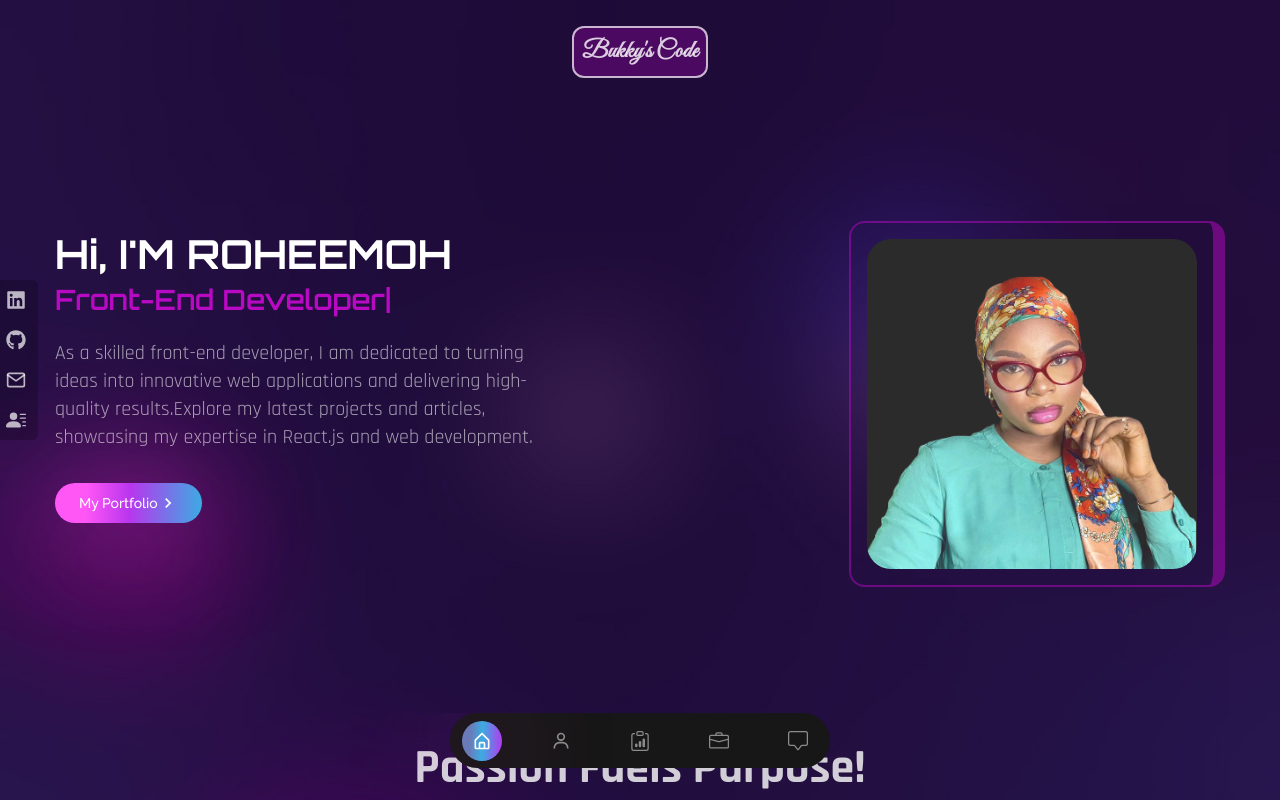
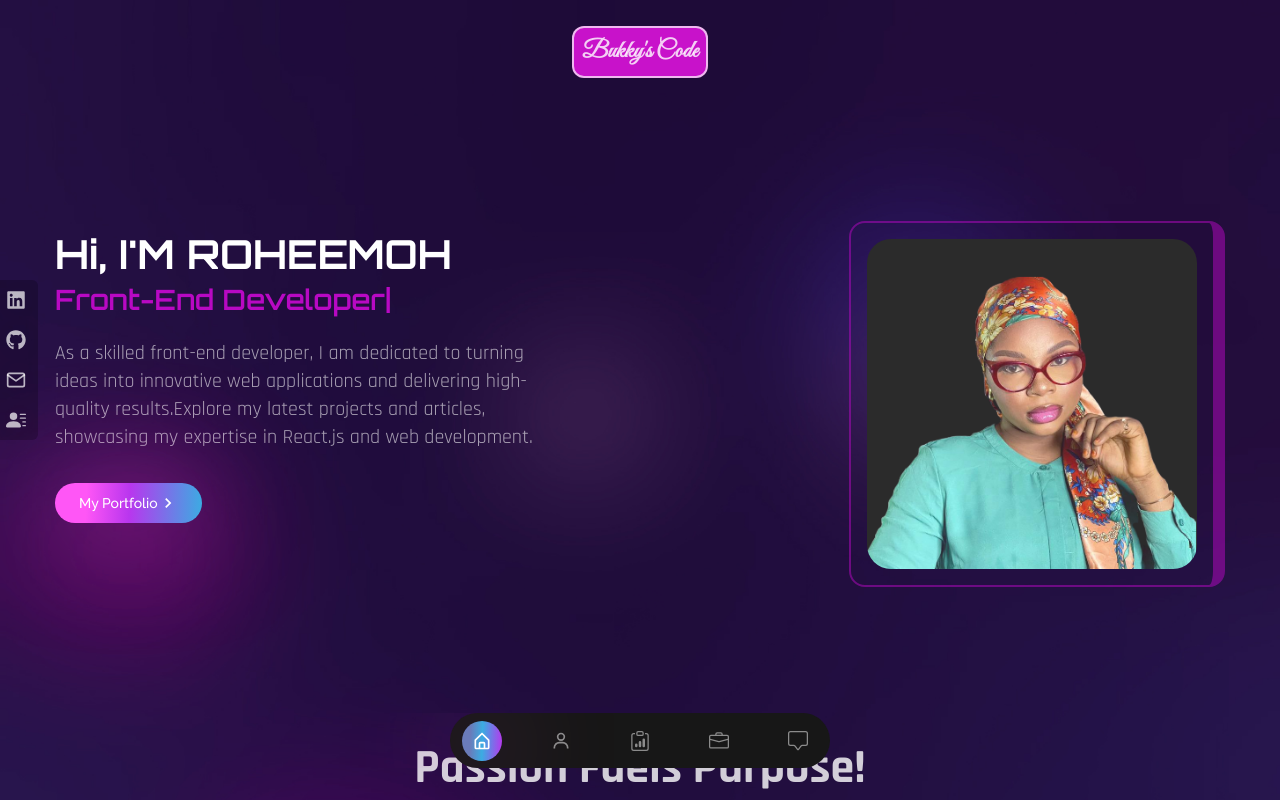
Before and after one commit to oluwabukola2610/portfolio, a React (Vite) app: page / in a window 1280 px wide. Shown: the top 800 px of the page. Built offline with nearby package versions, Linux system fonts and the light colour scheme; a web font is replaced by a local one.

Commit message:
transition

```diff
--- a/src/component/Navbar.jsx
+++ b/src/component/Navbar.jsx
@@ -7,7 +7,7 @@
         <motion.a
           href="#home"
           className="border-2 border-white/70 cursor-pointer font-signature rounded-xl bg-accent/30 text-white/80 p-2 flex justify-center items-center  text-2xl font-bold  "
-          whileHover={{
+          whileInView={{
             backgroundColor: [
               "#121212",
               "#B809C3",
```
